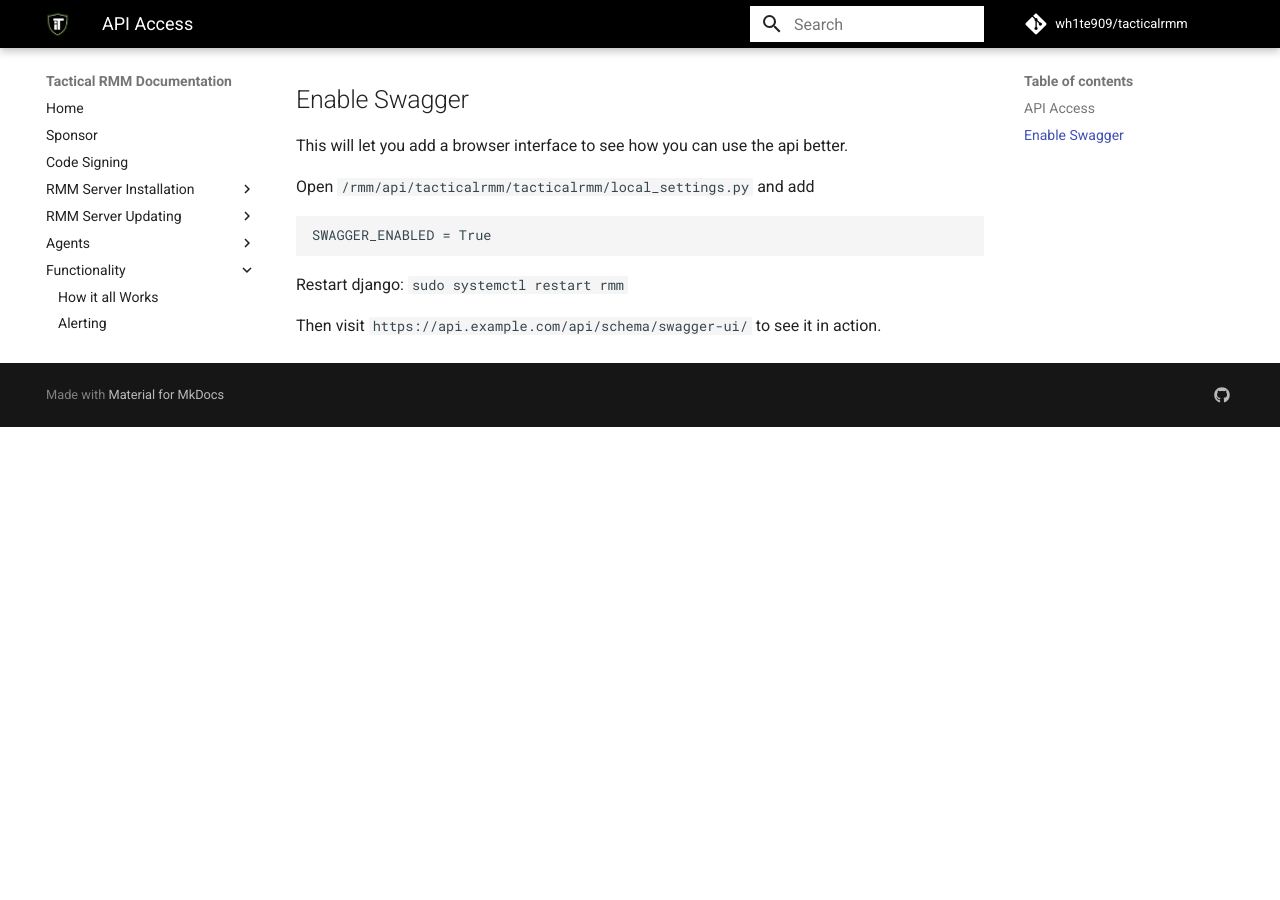
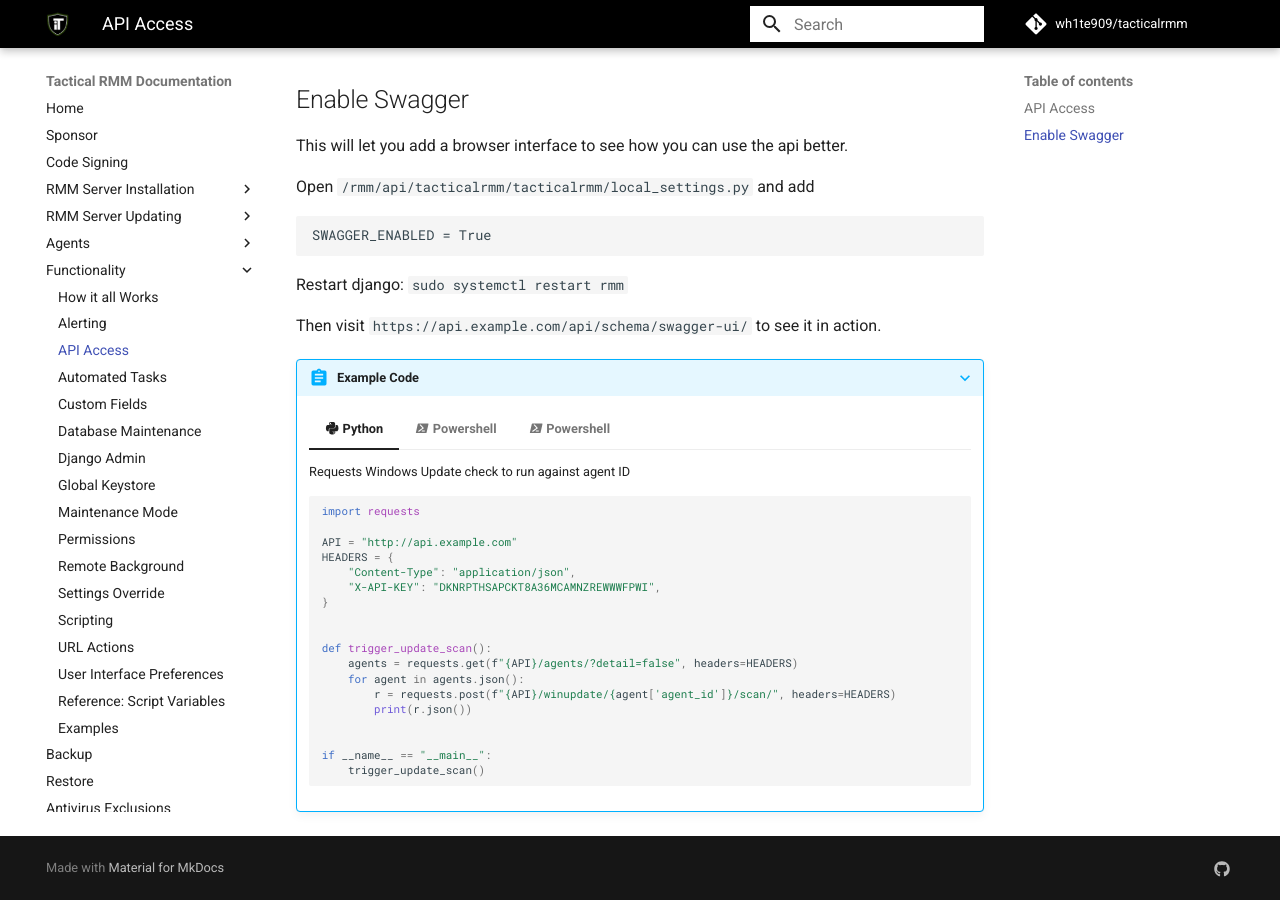
Before and after one commit to amidaware/trmm-docs, an MkDocs documentation site: the page built from docs/docs/functions/api.md, in a window 1280 px wide and 900 px high, scrolled down 643 px. Built offline with MkDocs 1.6.1 and Material for MkDocs 9.7.7, drawn with Linux system fonts in a browser that asks for light colours; comment, search, counter and statistics services are not loaded; before the commit the page ends 1070 px from its top, so only the background shows below that.

Commit message:
docs - api examples and more

````diff
--- a/docs/docs/functions/api.md
+++ b/docs/docs/functions/api.md
@@ -36,3 +36,77 @@
 Restart django: `sudo systemctl restart rmm`
 
 Then visit `https://api.example.com/api/schema/swagger-ui/` to see it in action.
+
+???+ abstract "Example Code"
+
+    === ":fontawesome-brands-python: Python"
+
+        Requests Windows Update check to run against agent ID
+
+        ```python
+        import requests
+
+        API = "http://api.example.com"
+        HEADERS = {
+            "Content-Type": "application/json",
+            "X-API-KEY": "DKNRPTHSAPCKT8A36MCAMNZREWWWFPWI",
+        }
+
+
+        def trigger_update_scan():
+            agents = requests.get(f"{API}/agents/?detail=false", headers=HEADERS)
+            for agent in agents.json():
+                r = requests.post(f"{API}/winupdate/{agent['agent_id']}/scan/", headers=HEADERS)
+                print(r.json())
+
+
+        if __name__ == "__main__":
+            trigger_update_scan()
+        ```
+
+    === ":material-powershell: Powershell"
+
+        ```powershell
+        # Example - Get all agents using API
+
+        $headers = @{
+            'X-API-KEY' = 'ABC1234567890987654321'
+        }
+
+        $url = "https://api.yourdomain.com/agents/"
+
+        $agentsResult = Invoke-RestMethod -Method 'Get' -Uri $url -Headers $headers -ContentType "application/json"
+
+        foreach ($agent in $agentsResult) {
+            Write-Host $agent
+
+            #Write-Host $agent.hostname
+        }
+        ```
+
+    === ":material-powershell: Powershell"
+
+        ```powershell
+        # Example - Send powershell command to agent.  Make sure to pass {{agent.agent_id}} as a parameter
+
+        param(
+            $AgentId
+        )
+
+        $headers = @{
+            'X-API-KEY' = 'ABC1234567890987654321'
+        }
+
+        $url = "https://api.yourdomain.com/agents/$AgentId/cmd/"
+
+        $body = @{
+            "shell"   = "powershell"
+            "cmd"     = "dir c:\\users"
+            "timeout" = 30
+        }
+
+
+        $commandResult = Invoke-RestMethod -Method 'Post' -Uri $url -Body ($body|ConvertTo-Json) -Headers $headers -ContentType "application/json"
+
+        Write-Host $commandResult
+        ```
````
Also changed, not shown: docs/docs/howitallworks.md (+5 -5 lines).
